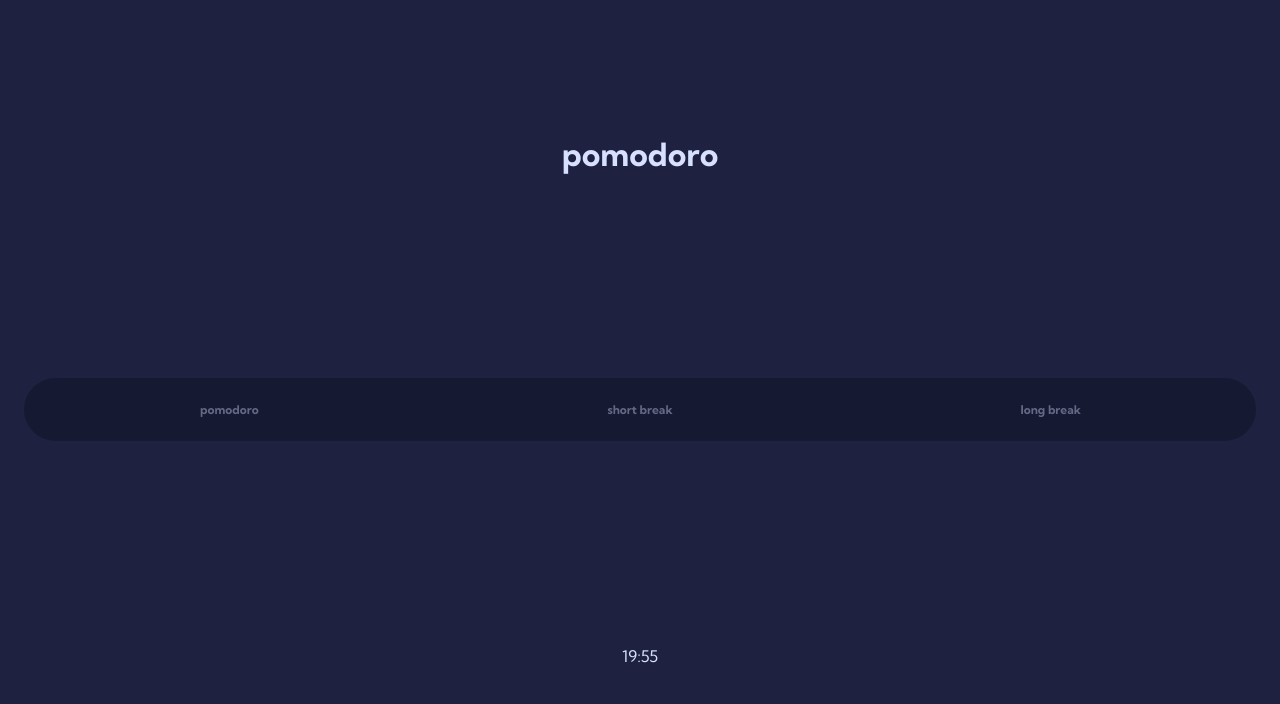
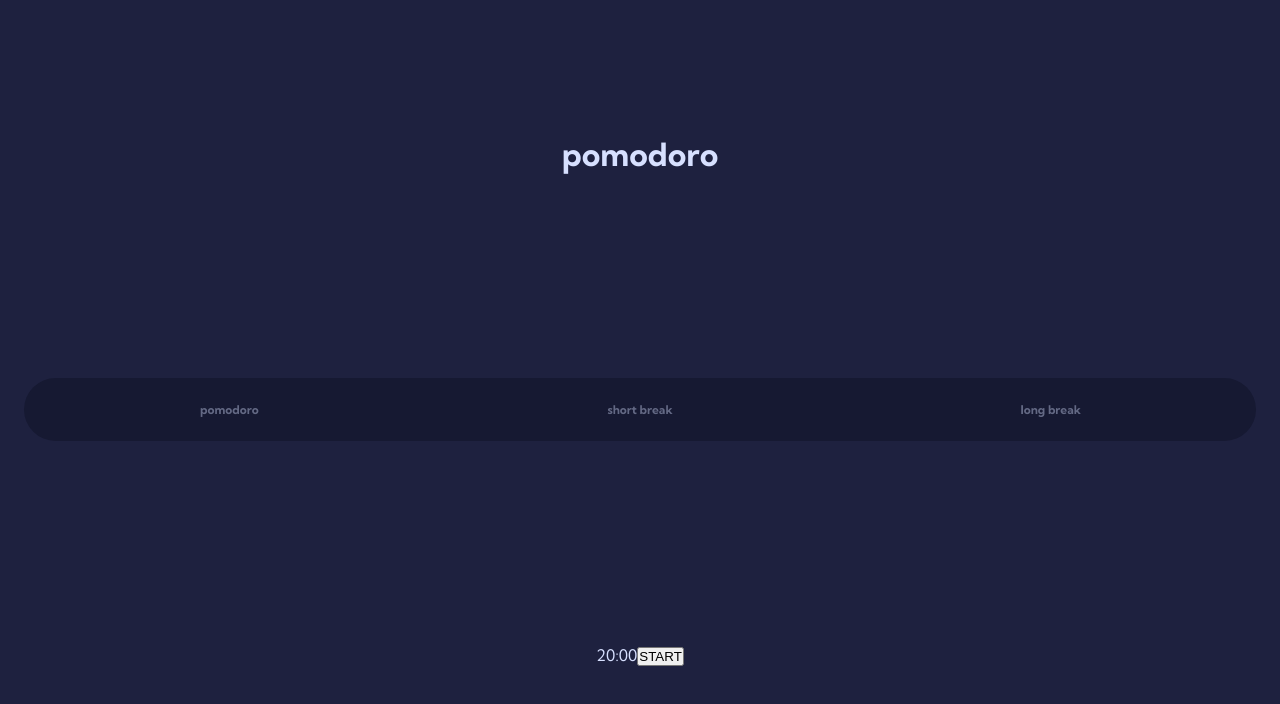
Before and after one commit to ryanbradley-webdev/pomodoro, a React (Vite) app: page / in a window 1280 px wide. Shown: the top 704 px of the page. Built offline with nearby package versions, Linux system fonts and the light colour scheme.

Commit message:
Add pause functionality to Timer component.

```diff
--- a/src/components/Timer/Timer.tsx
+++ b/src/components/Timer/Timer.tsx
@@ -1,7 +1,7 @@
-import { useEffect, useRef, useState } from 'react'
-import styles from './Timer.module.css'
+import { useCallback, useEffect, useRef, useState } from 'react'
 import { generateStartTime } from '../../lib/generateStartTime'
 import { parseRemainingTime } from '../../lib/parseRemainingTime'
+import styles from './Timer.module.css'
 
 export default function Timer({
   selectedOption
@@ -9,12 +9,11 @@ export default function Timer({
   selectedOption: string
 }) {
   const [remainingTime, setRemainingTime] = useState(generateStartTime(selectedOption))
+  const [isPaused, setIsPaused] = useState(true)
 
   const timerInterval = useRef<number | undefined>()
 
-  useEffect(() => {
-
-    timerInterval.current = setInterval(() => {
+  const timerFunction = useCallback(() => {
 
     setRemainingTime(prev => {
 
@@ -22,17 +21,33 @@ export default function Timer({
 
       if (newTimeRemaining === 0) {
         clearInterval(timerInterval.current)
+        timerInterval.current = undefined
+        setIsPaused(true)
       }
 
       return newTimeRemaining
 
     })
 
-    }, 1000)
+  }, [])
 
-    return () => clearInterval(timerInterval.current)
+  const handleToggleTimer = () => {
+    if (timerInterval.current) {
+      clearInterval(timerInterval.current)
+      timerInterval.current = undefined
+      setIsPaused(true)
+    } else {
+      timerInterval.current = setInterval(timerFunction, 1000)
+      setIsPaused(false)
+    }
+  }
 
-  }, [])
+  useEffect(() => {
+    return () => {
+      clearInterval(timerInterval.current)
+      timerInterval.current = undefined
+    }
+  }, [timerFunction])
 
   return (
     <div
@@ -41,6 +56,17 @@ export default function Timer({
 
       {parseRemainingTime(remainingTime)}
 
+      <button
+        onClick={handleToggleTimer}
+      >
+        {remainingTime === 0 ?
+          'RESTART' :
+          isPaused ?
+            'START' :
+            'PAUSE'
+        }
+      </button>
+
     </div>
   )
 }
```
Lines whose indentation alone changed are shown as unchanged.
